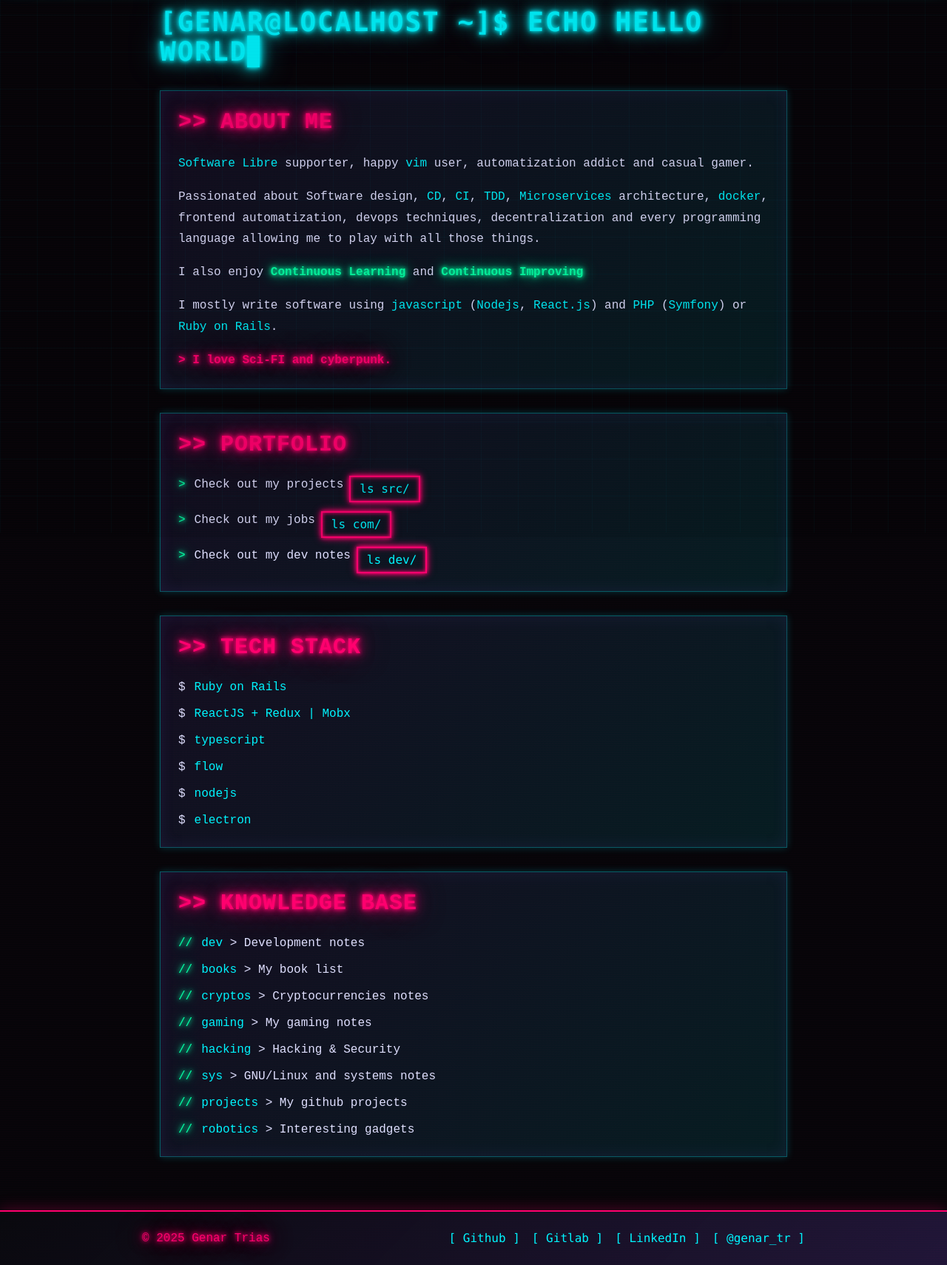
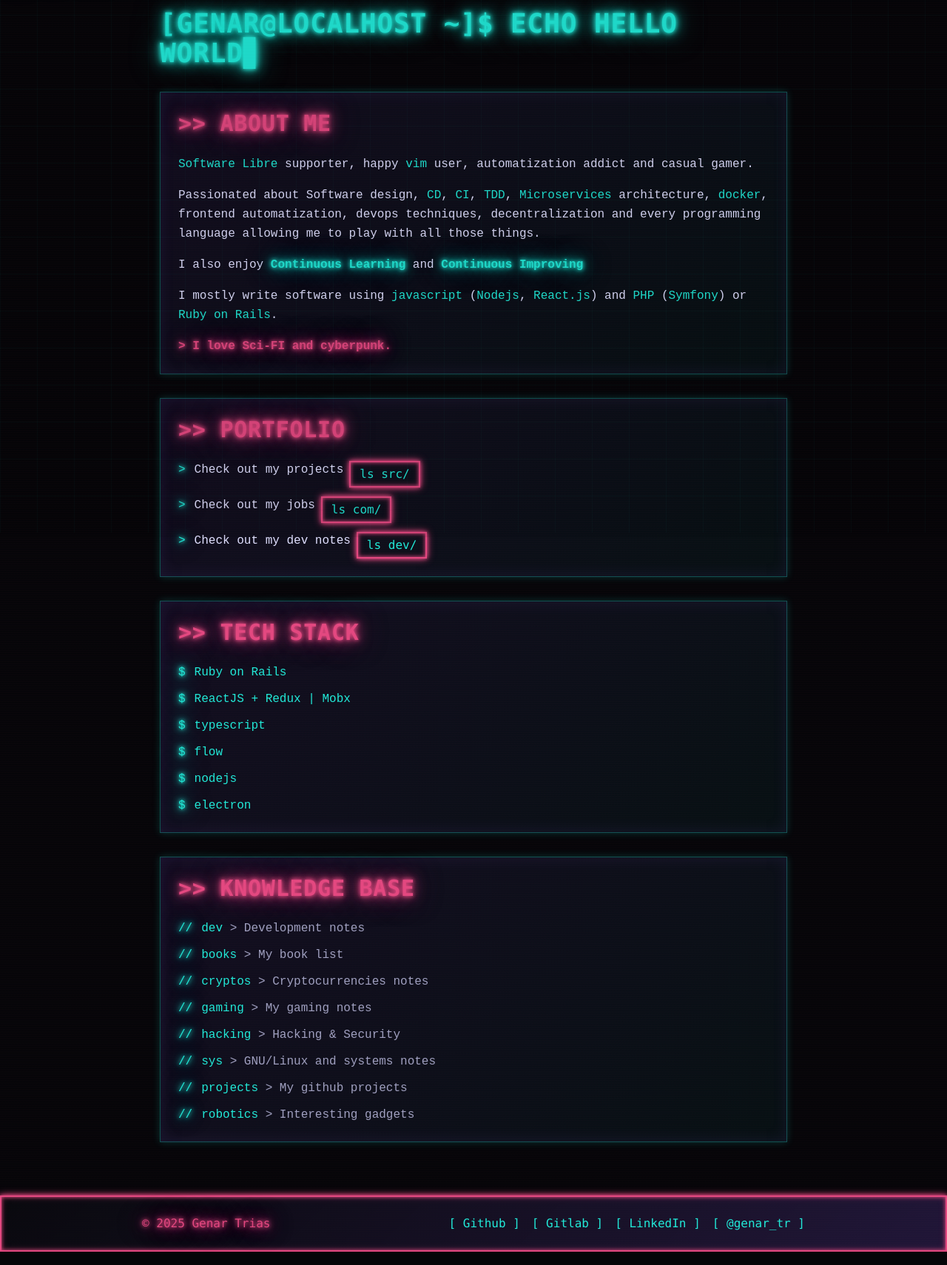
Before and after one commit to gtrias/genar.me, an Astro site: page / in a window 1280 px wide. Shown: the part 80-1790 px from the top of the page at 74% size. Built offline with nearby package versions, Linux system fonts and the light colour scheme; Astro itself is replaced by a stand-in of ours.

Commit message:
Cyberpunk style for the site (vibe-kanban 0578b76a)
I want to create a retro-futuristic cyberpunk retrocassete 80s style for this site. I was planning on using the colors of this image:

 ![image.png](.vibe-images/6eeec635-ba49-43ce-837f-a142ffaa9aaf.png)

Can you prototype it?

```diff
--- a/src/layouts/Layout.astro
+++ b/src/layouts/Layout.astro
@@ -17,28 +17,28 @@ const { title = "Genar Trias - Personal website", description = "Genar Trias per
 <body>
 	<div class="grid-overlay"></div>
 
-	<nav style="background: linear-gradient(135deg, rgba(139, 92, 246, 0.2), rgba(10, 10, 15, 0.9)); border-bottom: 2px solid var(--cyber-cyan); box-shadow: 0 0 20px rgba(0, 245, 255, 0.3);" class="p-4">
+	<nav style="background: linear-gradient(135deg, rgba(139, 92, 246, 0.2), rgba(10, 10, 15, 0.9));" class="p-4 border-b-2 neon-border-cyan">
 		<div class="container mx-auto flex justify-between items-center">
-			<a href="/" class="text-2xl font-mono font-bold neon-text glitch" style="letter-spacing: 3px;">genar.me</a>
+			<a href="/" class="text-2xl font-mono font-bold neon-text-cyan glitch tracking-wider">genar.me</a>
 			<div class="flex space-x-6 font-mono">
-				<a href="/" class="hover:text-gray-300">~<span class="neon-green">/</span></a>
-				<a href="/projects" class="hover:text-gray-300">src<span class="neon-green">/</span></a>
-				<a href="/com" class="hover:text-gray-300">com<span class="neon-green">/</span></a>
-				<a href="/dev" class="hover:text-gray-300">dev<span class="neon-green">/</span></a>
-				<a href="/sys" class="hover:text-gray-300">sys<span class="neon-green">/</span></a>
-				<a href="/blog" class="hover:text-gray-300">blog<span class="neon-green">/</span></a>
+				<a href="/" class="transition-colors">~<span class="neon-text-cyan">/</span></a>
+				<a href="/projects" class="transition-colors">src<span class="neon-text-cyan">/</span></a>
+				<a href="/com" class="transition-colors">com<span class="neon-text-cyan">/</span></a>
+				<a href="/dev" class="transition-colors">dev<span class="neon-text-cyan">/</span></a>
+				<a href="/sys" class="transition-colors">sys<span class="neon-text-cyan">/</span></a>
+				<a href="/blog" class="transition-colors">blog<span class="neon-text-cyan">/</span></a>
 			</div>
 		</div>
 	</nav>
 
-	<main class="container mx-auto p-6 max-w-4xl relative" style="z-index: 10;">
+	<main class="container mx-auto p-6 max-w-4xl relative z-10">
 		<slot />
 	</main>
 
-	<footer style="background: linear-gradient(135deg, rgba(10, 10, 15, 0.9), rgba(139, 92, 246, 0.2)); border-top: 2px solid var(--cyber-pink); box-shadow: 0 0 20px rgba(255, 0, 110, 0.3);" class="mt-12 p-6">
+	<footer style="background: linear-gradient(135deg, rgba(10, 10, 15, 0.9), rgba(139, 92, 246, 0.2));" class="mt-12 p-6 border-t-2 neon-border-pink">
 		<div class="container mx-auto max-w-4xl">
 			<div class="flex justify-between items-center">
-				<p class="neon-pink" style="font-family: 'Courier New', monospace;">&copy; 2025 Genar Trias</p>
+				<p class="neon-text-pink font-mono">&copy; 2025 Genar Trias</p>
 				<div class="flex space-x-4 font-mono">
 					<a href="https://github.com/gtrias">[ Github ]</a>
 					<a href="https://gitlab.com/gtrias">[ Gitlab ]</a>
--- a/src/pages/index.astro
+++ b/src/pages/index.astro
@@ -4,17 +4,17 @@ import Layout from '../layouts/Layout.astro';
 
 <Layout title="Genar - About Me | genar.me" description="Personal website of Genar Trias - Software developer, open source enthusiast">
 	<div class="prose prose-lg max-w-none">
-		<h1 class="text-4xl font-mono font-bold mb-8 neon-text cursor" style="text-transform: uppercase; letter-spacing: 2px;">[genar@localhost ~]$ echo hello world</h1>
+		<h1 class="text-4xl font-mono font-bold mb-8 neon-text-cyan cursor uppercase tracking-wide">[genar@localhost ~]$ echo hello world</h1>
 
 		<div class="cyber-card p-6 mb-8">
-			<h2 id="About-me" class="text-3xl font-bold mt-0 mb-6 neon-pink" style="font-family: 'Courier New', monospace; letter-spacing: 1px;">&gt;&gt; ABOUT ME</h2>
+			<h2 id="About-me" class="text-3xl font-bold mt-0 mb-6 neon-text-pink font-mono tracking-wide">&gt;&gt; ABOUT ME</h2>
 
-			<p class="mb-4" style="line-height: 1.8;">
+			<p class="mb-4 leading-relaxed">
 				<a href="https://www.gnu.org/philosophy/free-sw.html">Software Libre</a> supporter, happy
 				<a href="/dev/vim">vim</a> user, automatization addict and casual gamer.
 			</p>
 
-			<p class="mb-4" style="line-height: 1.8;">
+			<p class="mb-4 leading-relaxed">
 				Passionated about Software design,
 				<a href="/dev/continuous-delivery">CD</a>,
 				<a href="/dev/continuous-integration">CI</a>,
@@ -23,11 +23,11 @@ import Layout from '../layouts/Layout.astro';
 				<a href="/sys/docker">docker</a>, frontend automatization, devops techniques, decentralization and every programming language allowing me to play with all those things.
 			</p>
 
-			<p class="mb-4" style="line-height: 1.8;">
-				I also enjoy <strong class="neon-green">Continuous Learning</strong> and <strong class="neon-green">Continuous Improving</strong>
+			<p class="mb-4 leading-relaxed">
+				I also enjoy <strong class="neon-text-cyan">Continuous Learning</strong> and <strong class="neon-text-cyan">Continuous Improving</strong>
 			</p>
 
-			<p class="mb-4" style="line-height: 1.8;">
+			<p class="mb-4 leading-relaxed">
 				I mostly write software using
 				<a href="/dev/javascript">javascript</a>
 				(<a href="/dev/javascript/nodejs">Nodejs</a>,
@@ -37,55 +37,55 @@ import Layout from '../layouts/Layout.astro';
 				<a href="/dev/ruby/rails">Ruby on Rails</a>.
 			</p>
 
-			<p class="mb-0 neon-pink" style="line-height: 1.8; font-weight: bold;">
+			<p class="mb-0 neon-text-pink leading-relaxed font-bold">
 				&gt; I love Sci-FI and cyberpunk.
 			</p>
 		</div>
 
 		<div class="cyber-card p-6 mb-8">
-			<h2 id="What-things-I-have-done" class="text-3xl font-bold mt-0 mb-6 neon-pink" style="font-family: 'Courier New', monospace; letter-spacing: 1px;">&gt;&gt; PORTFOLIO</h2>
+			<h2 id="What-things-I-have-done" class="text-3xl font-bold mt-0 mb-6 neon-text-pink font-mono tracking-wide">&gt;&gt; PORTFOLIO</h2>
 
-			<ul class="space-y-3" style="list-style: none; padding-left: 0;">
+			<ul class="space-y-3 list-none pl-0">
 				<li class="flex items-start">
-					<span class="neon-green mr-3">&gt;</span>
+					<span class="neon-text-cyan mr-3">&gt;</span>
 					Check out my projects <a href="/projects" class="font-mono ml-2 neon-border-pink px-3 py-1 inline-block">ls src/</a>
 				</li>
 				<li class="flex items-start">
-					<span class="neon-green mr-3">&gt;</span>
+					<span class="neon-text-cyan mr-3">&gt;</span>
 					Check out my jobs <a href="/com" class="font-mono ml-2 neon-border-pink px-3 py-1 inline-block">ls com/</a>
 				</li>
 				<li class="flex items-start">
-					<span class="neon-green mr-3">&gt;</span>
+					<span class="neon-text-cyan mr-3">&gt;</span>
 					Check out my dev notes <a href="/dev" class="font-mono ml-2 neon-border-pink px-3 py-1 inline-block">ls dev/</a>
 				</li>
 			</ul>
 		</div>
 
 		<div class="cyber-card p-6 mb-8">
-			<h2 id="What-Technologies-I'm-using-right-now" class="text-3xl font-bold mt-0 mb-6 neon-pink" style="font-family: 'Courier New', monospace; letter-spacing: 1px;">&gt;&gt; TECH STACK</h2>
+			<h2 id="What-Technologies-I'm-using-right-now" class="text-3xl font-bold mt-0 mb-6 neon-text-pink font-mono tracking-wide">&gt;&gt; TECH STACK</h2>
 
-			<ul class="space-y-3" style="list-style: none; padding-left: 0;">
-				<li><span class="neon-turquoise mr-3">$</span><a href="/dev/ruby/rails">Ruby on Rails</a></li>
-				<li><span class="neon-turquoise mr-3">$</span><a href="/dev/javascript/reactjs">ReactJS + Redux | Mobx</a></li>
-				<li><span class="neon-turquoise mr-3">$</span><a href="/dev/javascript/typescript">typescript</a></li>
-				<li><span class="neon-turquoise mr-3">$</span><a href="/dev/javascript/flow">flow</a></li>
-				<li><span class="neon-turquoise mr-3">$</span><a href="/dev/javascript/nodejs">nodejs</a></li>
-				<li><span class="neon-turquoise mr-3">$</span><a href="/dev/javascript/electron">electron</a></li>
+			<ul class="space-y-3 list-none pl-0">
+				<li><span class="neon-text-cyan mr-3">$</span><a href="/dev/ruby/rails">Ruby on Rails</a></li>
+				<li><span class="neon-text-cyan mr-3">$</span><a href="/dev/javascript/reactjs">ReactJS + Redux | Mobx</a></li>
+				<li><span class="neon-text-cyan mr-3">$</span><a href="/dev/javascript/typescript">typescript</a></li>
+				<li><span class="neon-text-cyan mr-3">$</span><a href="/dev/javascript/flow">flow</a></li>
+				<li><span class="neon-text-cyan mr-3">$</span><a href="/dev/javascript/nodejs">nodejs</a></li>
+				<li><span class="neon-text-cyan mr-3">$</span><a href="/dev/javascript/electron">electron</a></li>
 			</ul>
 		</div>
 
 		<div class="cyber-card p-6">
-			<h2 id="My-personal-notes" class="text-3xl font-bold mt-0 mb-6 neon-pink" style="font-family: 'Courier New', monospace; letter-spacing: 1px;">&gt;&gt; KNOWLEDGE BASE</h2>
+			<h2 id="My-personal-notes" class="text-3xl font-bold mt-0 mb-6 neon-text-pink font-mono tracking-wide">&gt;&gt; KNOWLEDGE BASE</h2>
 
-			<ul class="space-y-3" style="list-style: none; padding-left: 0;">
-				<li><span class="neon-green mr-3">//</span><a href="/dev">dev</a> <span class="neon-text-dim">&gt; Development notes</span></li>
-				<li><span class="neon-green mr-3">//</span><a href="/books">books</a> <span class="neon-text-dim">&gt; My book list</span></li>
-				<li><span class="neon-green mr-3">//</span><a href="/crypto">cryptos</a> <span class="neon-text-dim">&gt; Cryptocurrencies notes</span></li>
-				<li><span class="neon-green mr-3">//</span><a href="/gaming">gaming</a> <span class="neon-text-dim">&gt; My gaming notes</span></li>
-				<li><span class="neon-green mr-3">//</span><a href="/dev/hacking">hacking</a> <span class="neon-text-dim">&gt; Hacking & Security</span></li>
-				<li><span class="neon-green mr-3">//</span><a href="/sys">sys</a> <span class="neon-text-dim">&gt; GNU/Linux and systems notes</span></li>
-				<li><span class="neon-green mr-3">//</span><a href="/projects">projects</a> <span class="neon-text-dim">&gt; My github projects</span></li>
-				<li><span class="neon-green mr-3">//</span><a href="/robotics">robotics</a> <span class="neon-text-dim">&gt; Interesting gadgets</span></li>
+			<ul class="space-y-3 list-none pl-0">
+				<li><span class="neon-text-cyan mr-3">//</span><a href="/dev">dev</a> <span class="text-cyber-text-dim">&gt; Development notes</span></li>
+				<li><span class="neon-text-cyan mr-3">//</span><a href="/books">books</a> <span class="text-cyber-text-dim">&gt; My book list</span></li>
+				<li><span class="neon-text-cyan mr-3">//</span><a href="/crypto">cryptos</a> <span class="text-cyber-text-dim">&gt; Cryptocurrencies notes</span></li>
+				<li><span class="neon-text-cyan mr-3">//</span><a href="/gaming">gaming</a> <span class="text-cyber-text-dim">&gt; My gaming notes</span></li>
+				<li><span class="neon-text-cyan mr-3">//</span><a href="/dev/hacking">hacking</a> <span class="text-cyber-text-dim">&gt; Hacking & Security</span></li>
+				<li><span class="neon-text-cyan mr-3">//</span><a href="/sys">sys</a> <span class="text-cyber-text-dim">&gt; GNU/Linux and systems notes</span></li>
+				<li><span class="neon-text-cyan mr-3">//</span><a href="/projects">projects</a> <span class="text-cyber-text-dim">&gt; My github projects</span></li>
+				<li><span class="neon-text-cyan mr-3">//</span><a href="/robotics">robotics</a> <span class="text-cyber-text-dim">&gt; Interesting gadgets</span></li>
 			</ul>
 		</div>
 	</div>
--- a/src/styles/global.css
+++ b/src/styles/global.css
@@ -1,38 +1,50 @@
 @import "tailwindcss";
 
-/* Cyberpunk Retro 80s Color Palette */
-:root {
-  /* Main colors from the image */
-  --cyber-pink: #ff006e;
-  --cyber-magenta: #d946ef;
-  --cyber-cyan: #00f5ff;
-  --cyber-turquoise: #06ffa5;
-  --cyber-dark: #0a0a0f;
-  --cyber-darker: #050508;
-  --cyber-purple: #8b5cf6;
+@theme {
+  /* Cyberpunk Retro 80s Theme - Exact colors from image */
 
-  /* Accent colors */
-  --cyber-yellow: #ffff00;
-  --cyber-orange: #ff6b35;
+  /* Main cyberpunk colors */
+  --color-cyber-pink: #e34880;
+  --color-cyber-cyan: #22e9d8;
+  --color-cyber-dark: #0a0a0f;
+  --color-cyber-darker: #050508;
+  --color-cyber-purple: #8b5cf6;
+
+  /* Color variations */
+  --color-cyber-pink-light: #ff6ba8;
+  --color-cyber-pink-dark: #c03366;
+  --color-cyber-cyan-light: #5df7ea;
+  --color-cyber-cyan-dark: #0bc9b8;
 
   /* UI colors */
-  --cyber-text: #e0e0ff;
-  --cyber-text-dim: #a0a0c0;
-  --cyber-border: rgba(0, 245, 255, 0.3);
+  --color-cyber-text: #e0e0ff;
+  --color-cyber-text-dim: #a0a0c0;
+
+  /* Background colors */
+  --color-bg-cyber: var(--color-cyber-darker);
+  --color-bg-cyber-card: rgba(139, 92, 246, 0.1);
+
+  /* Font families */
+  --font-family-mono: 'Courier New', Courier, monospace;
+
+  /* Custom animations */
+  --animate-scanline: scanline 8s linear infinite;
+  --animate-glitch: glitch 0.3s infinite;
+  --animate-blink: blink 1s infinite;
 }
 
 /* Base styling */
 body {
-  background-color: var(--cyber-darker);
-  color: var(--cyber-text);
+  background-color: #050508;
+  color: #e0e0ff;
   font-family: 'Courier New', Courier, monospace;
   background-image:
     repeating-linear-gradient(
       0deg,
-      rgba(255, 0, 110, 0.03) 0px,
+      rgba(227, 72, 128, 0.03) 0px,
       transparent 1px,
       transparent 2px,
-      rgba(255, 0, 110, 0.03) 3px
+      rgba(227, 72, 128, 0.03) 3px
     );
   position: relative;
 }
@@ -62,53 +74,7 @@ body::before {
   100% { transform: translateY(10px); }
 }
 
-/* Neon glow text */
-.neon-text {
-  color: var(--cyber-cyan);
-  text-shadow:
-    0 0 5px var(--cyber-cyan),
-    0 0 10px var(--cyber-cyan),
-    0 0 20px var(--cyber-cyan),
-    0 0 40px rgba(0, 245, 255, 0.5);
-}
-
-.neon-pink {
-  color: var(--cyber-pink);
-  text-shadow:
-    0 0 5px var(--cyber-pink),
-    0 0 10px var(--cyber-pink),
-    0 0 20px var(--cyber-pink),
-    0 0 40px rgba(255, 0, 110, 0.5);
-}
-
-.neon-green {
-  color: var(--cyber-turquoise);
-  text-shadow:
-    0 0 5px var(--cyber-turquoise),
-    0 0 10px var(--cyber-turquoise),
-    0 0 20px var(--cyber-turquoise);
-}
-
-/* Neon borders */
-.neon-border {
-  border: 2px solid var(--cyber-cyan);
-  box-shadow:
-    0 0 5px var(--cyber-cyan),
-    0 0 10px var(--cyber-cyan),
-    inset 0 0 5px var(--cyber-cyan),
-    inset 0 0 10px rgba(0, 245, 255, 0.3);
-}
-
-.neon-border-pink {
-  border: 2px solid var(--cyber-pink);
-  box-shadow:
-    0 0 5px var(--cyber-pink),
-    0 0 10px var(--cyber-pink),
-    inset 0 0 5px var(--cyber-pink),
-    inset 0 0 10px rgba(255, 0, 110, 0.3);
-}
-
-/* Glitch effect */
+/* Keyframe animations */
 @keyframes glitch {
   0% { transform: translate(0); }
   20% { transform: translate(-2px, 2px); }
@@ -116,6 +82,48 @@ body::before {
   60% { transform: translate(2px, 2px); }
   80% { transform: translate(2px, -2px); }
   100% { transform: translate(0); }
+}
+
+@keyframes blink {
+  0%, 49% { opacity: 1; }
+  50%, 100% { opacity: 0; }
+}
+
+/* Utility classes */
+.neon-text-cyan {
+  color: #22e9d8;
+  text-shadow:
+    0 0 5px #22e9d8,
+    0 0 10px #22e9d8,
+    0 0 20px #22e9d8,
+    0 0 40px rgba(34, 233, 216, 0.5);
+}
+
+.neon-text-pink {
+  color: #e34880;
+  text-shadow:
+    0 0 5px #e34880,
+    0 0 10px #e34880,
+    0 0 20px #e34880,
+    0 0 40px rgba(227, 72, 128, 0.5);
+}
+
+.neon-border-cyan {
+  border: 2px solid #22e9d8;
+  box-shadow:
+    0 0 5px #22e9d8,
+    0 0 10px #22e9d8,
+    inset 0 0 5px #22e9d8,
+    inset 0 0 10px rgba(34, 233, 216, 0.3);
+}
+
+.neon-border-pink {
+  border: 2px solid #e34880;
+  box-shadow:
+    0 0 5px #e34880,
+    0 0 10px #e34880,
+    inset 0 0 5px #e34880,
+    inset 0 0 10px rgba(227, 72, 128, 0.3);
 }
 
 .glitch {
@@ -127,53 +135,30 @@ body::before {
   animation-play-state: running;
 }
 
-/* Terminal cursor blink */
-@keyframes blink {
-  0%, 49% { opacity: 1; }
-  50%, 100% { opacity: 0; }
-}
-
 .cursor::after {
   content: "▊";
   animation: blink 1s infinite;
-  color: var(--cyber-cyan);
+  color: #22e9d8;
 }
 
-/* Cyber card */
 .cyber-card {
-  background: linear-gradient(135deg, rgba(139, 92, 246, 0.1), rgba(0, 245, 255, 0.1));
-  border: 1px solid var(--cyber-border);
+  background: linear-gradient(135deg, rgba(139, 92, 246, 0.1), rgba(34, 233, 216, 0.05));
+  border: 1px solid rgba(34, 233, 216, 0.3);
   box-shadow:
-    0 0 10px rgba(0, 245, 255, 0.2),
+    0 0 10px rgba(34, 233, 216, 0.2),
     inset 0 0 20px rgba(139, 92, 246, 0.1);
   transition: all 0.3s ease;
 }
 
 .cyber-card:hover {
-  border-color: var(--cyber-cyan);
+  border-color: #22e9d8;
   box-shadow:
-    0 0 20px rgba(0, 245, 255, 0.4),
-    0 0 30px rgba(255, 0, 110, 0.2),
+    0 0 20px rgba(34, 233, 216, 0.4),
+    0 0 30px rgba(227, 72, 128, 0.2),
     inset 0 0 30px rgba(139, 92, 246, 0.2);
   transform: translateY(-2px);
 }
 
-/* Links */
-a {
-  color: var(--cyber-cyan);
-  text-decoration: none;
-  transition: all 0.2s ease;
-  position: relative;
-}
-
-a:hover {
-  color: var(--cyber-pink);
-  text-shadow:
-    0 0 5px var(--cyber-pink),
-    0 0 10px var(--cyber-pink);
-}
-
-/* Grid background overlay */
 .grid-overlay {
   position: fixed;
   top: 0;
@@ -181,33 +166,47 @@ a:hover {
   width: 100%;
   height: 100%;
   background-image:
-    linear-gradient(rgba(0, 245, 255, 0.03) 1px, transparent 1px),
-    linear-gradient(90deg, rgba(0, 245, 255, 0.03) 1px, transparent 1px);
+    linear-gradient(rgba(34, 233, 216, 0.03) 1px, transparent 1px),
+    linear-gradient(90deg, rgba(34, 233, 216, 0.03) 1px, transparent 1px);
   background-size: 50px 50px;
   pointer-events: none;
   z-index: -1;
 }
 
-/* Retro button */
 .retro-button {
-  background: linear-gradient(135deg, var(--cyber-purple), var(--cyber-magenta));
-  border: 2px solid var(--cyber-cyan);
-  color: var(--cyber-text);
+  background: linear-gradient(135deg, #8b5cf6, #e34880);
+  border: 2px solid #22e9d8;
+  color: #e0e0ff;
   padding: 0.5rem 1.5rem;
   font-weight: bold;
   text-transform: uppercase;
   letter-spacing: 2px;
   box-shadow:
-    0 0 10px var(--cyber-cyan),
-    inset 0 0 10px rgba(0, 245, 255, 0.2);
+    0 0 10px #22e9d8,
+    inset 0 0 10px rgba(34, 233, 216, 0.2);
   transition: all 0.3s ease;
   cursor: pointer;
 }
 
 .retro-button:hover {
   box-shadow:
-    0 0 20px var(--cyber-pink),
-    0 0 30px var(--cyber-cyan),
-    inset 0 0 20px rgba(255, 0, 110, 0.3);
+    0 0 20px #e34880,
+    0 0 30px #22e9d8,
+    inset 0 0 20px rgba(227, 72, 128, 0.3);
   transform: scale(1.05);
 }
+
+/* Links */
+a {
+  color: #22e9d8;
+  text-decoration: none;
+  transition: all 0.2s ease;
+  position: relative;
+}
+
+a:hover {
+  color: #e34880;
+  text-shadow:
+    0 0 5px #e34880,
+    0 0 10px #e34880;
+}
```
Also changed, not shown: src/pages/projects.astro (+13 -13 lines).
